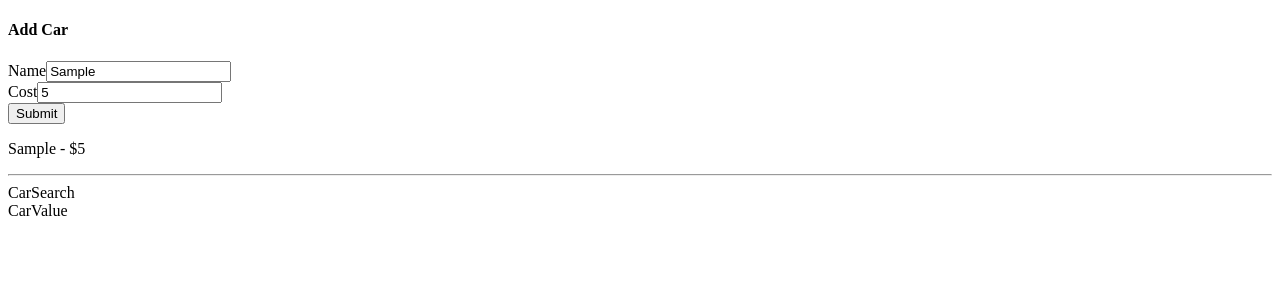
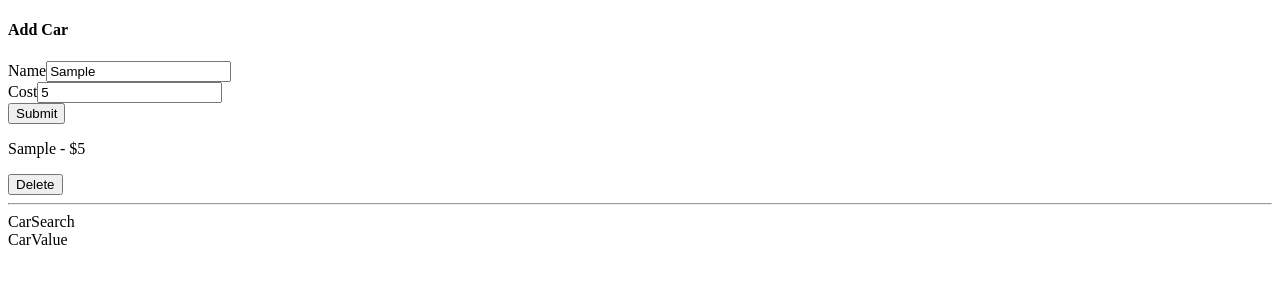
Before and after one commit to jarodkober/demo-modern-react-redux-2023-cars, a React (Create React App) app: page / in a window 1280 px wide. Both pictures are taken after typing "Sample", "5" into the empty fields and a click on the button "Submit". Shown: the top 300 px of the page. Built offline with nearby package versions, Linux system fonts and the light colour scheme.

Commit message:
Delete Cars * Updated the CarList component with the ability to delete cars * Added a delete button with an event handler in the form * The event handler dispatches removeCar

```diff
--- a/src/components/CarList.js
+++ b/src/components/CarList.js
@@ -1,9 +1,16 @@
-import { useSelector } from 'react-redux';
+import { useDispatch, useSelector } from 'react-redux';
+import { removeCar } from '../store';
 
 function CarList() {
+	const dispatch = useDispatch();
+
 	const cars = useSelector((state) => {
 		return state.cars.data;
 	});
+
+	const handleCarDelete = (car) => {
+		dispatch(removeCar(car.id));
+	};
 
 	const renderedCars = cars.map((car) => {
 		return (
@@ -14,6 +21,12 @@ function CarList() {
 				<p>
 					{car.name} - ${car.cost}
 				</p>
+				<button
+					className="button is-danger"
+					onClick={() => handleCarDelete(car)}
+				>
+					Delete
+				</button>
 			</div>
 		);
 	});
```
